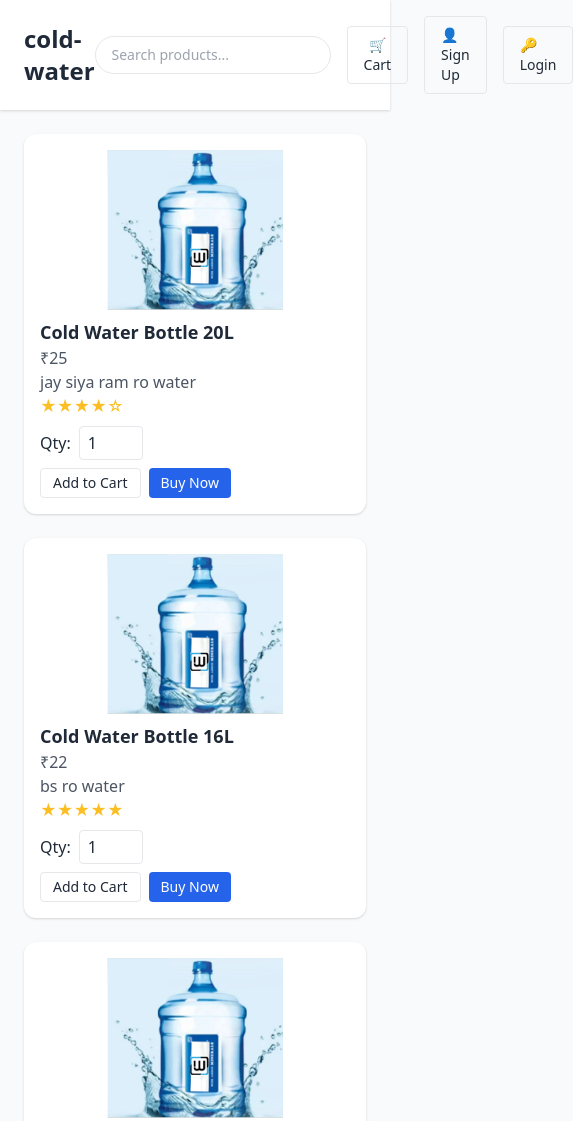
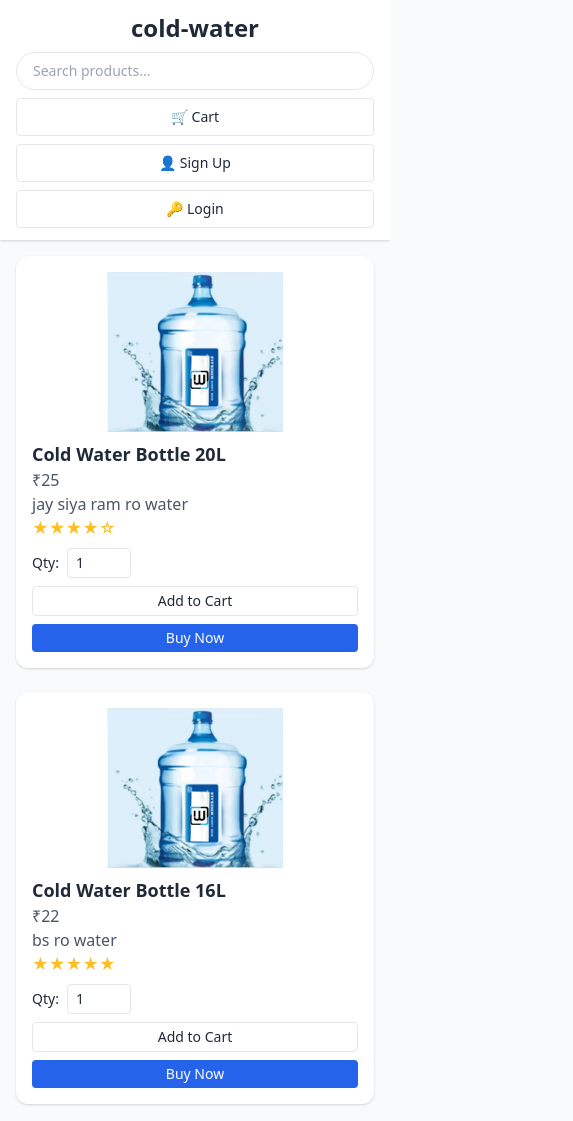
Before and after one commit to crazy-develop/whatin-website, a plain HTML site: page retailers.html in a window 390 px wide. Shown: the top 1121 px of the page, 573 px wide, since content can reach past the window. Drawn offline with nearby package versions, Linux system fonts and the light colour scheme.

Commit message:
Update retailers.html
Signed-off-by: Dushyant Saini <sainidushyant756@gmail.com>

```diff
--- a/retailers.html
+++ b/retailers.html
@@ -21,13 +21,13 @@
 <body class="bg-gray-50 text-gray-800">
 
   <!-- Top Navigation -->
-  <div class="flex justify-between items-center px-6 py-4 bg-white shadow">
+  <div class="flex flex-col md:flex-row justify-between items-center px-4 py-3 bg-white shadow gap-2">
     <h1 class="text-2xl font-bold">cold-water</h1>
-    <div class="flex gap-4 items-center">
-      <input type="text" placeholder="Search products..." class="pl-4 pr-4 py-2 border rounded-full text-sm" />
-      <button class="flex items-center px-4 py-2 border rounded text-sm">🛒 Cart</button>
-      <a href="signup.html" class="flex items-center px-4 py-2 border rounded text-sm">👤 Sign Up</a>
-      <a href="login.html" class="flex items-center px-4 py-2 border rounded text-sm">🔑 Login</a>
+    <div class="flex flex-col sm:flex-row gap-2 items-center w-full md:w-auto">
+      <input type="text" placeholder="Search products..." class="w-full sm:w-auto pl-4 pr-4 py-2 border rounded-full text-sm" />
+      <button class="flex items-center px-4 py-2 border rounded text-sm w-full sm:w-auto justify-center">🛒 Cart</button>
+      <a href="signup.html" class="flex items-center px-4 py-2 border rounded text-sm w-full sm:w-auto justify-center">👤 Sign Up</a>
+      <a href="login.html" class="flex items-center px-4 py-2 border rounded text-sm w-full sm:w-auto justify-center">🔑 Login</a>
     </div>
   </div>
 
@@ -35,7 +35,7 @@
   <div id="userAddressBox" class="max-w-2xl mx-auto mt-4 p-4 rounded-xl border border-green-400 bg-green-100 bg-opacity-50 text-green-900 font-medium"></div>
 
   <!-- Product Grid -->
-  <div class="p-6 grid grid-cols-1 sm:grid-cols-2 md:grid-cols-3 lg:grid-cols-4 gap-6">
+  <div class="p-4 sm:p-6 grid grid-cols-1 sm:grid-cols-2 md:grid-cols-3 lg:grid-cols-4 gap-6">
     <script>
       const products = [
         { name: 'Cold Water Bottle 20L', price: 25, image: 'bottle3.png', ro: 'jay siya ram ro water', rating: '★★★★☆' },
@@ -52,16 +52,16 @@
 
       products.forEach((product) => {
         document.write(`
-          <div class="bg-white rounded-xl shadow p-4">
+          <div class="bg-white rounded-xl shadow p-4 flex flex-col">
             <img src="${product.image}" alt="${product.name}" class="w-full h-40 object-contain rounded" />
             <h2 class="text-lg font-semibold mt-2">${product.name}</h2>
             <p class="text-gray-600">₹${product.price}</p>
             <p class="text-gray-600">${product.ro}</p>
             <div class="text-yellow-400">${product.rating}</div>
             <div class="flex items-center gap-2 mt-2">
-              <label>Qty:</label><input type="number" value="1" min="1" class="w-16 px-2 py-1 border rounded" />
+              <label class="text-sm">Qty:</label><input type="number" value="1" min="1" class="w-16 px-2 py-1 border rounded text-sm" />
             </div>
-            <div class="flex gap-2 mt-2">
+            <div class="flex flex-col sm:flex-row gap-2 mt-2">
               <button class="px-3 py-1 border rounded text-sm">Add to Cart</button>
               <button class="px-3 py-1 bg-blue-600 text-white rounded text-sm" onclick="showAddressForm('${product.name}', '${product.price}')">Buy Now</button>
             </div>
@@ -111,14 +111,13 @@
     </div>
   </div>
 
- <script>
+<script>
   let currentProduct = '';
   let currentQtyInput = null;
 
   function showAddressForm(productName, price) {
     currentProduct = productName;
 
-    // Sahi product card ka input field pakadne ke liye
     const allCards = document.querySelectorAll('.bg-white.rounded-xl.shadow.p-4');
     allCards.forEach(card => {
       const heading = card.querySelector('h2');
@@ -164,6 +163,5 @@
   }
 </script>
 
-
 </body>
 </html>
```
